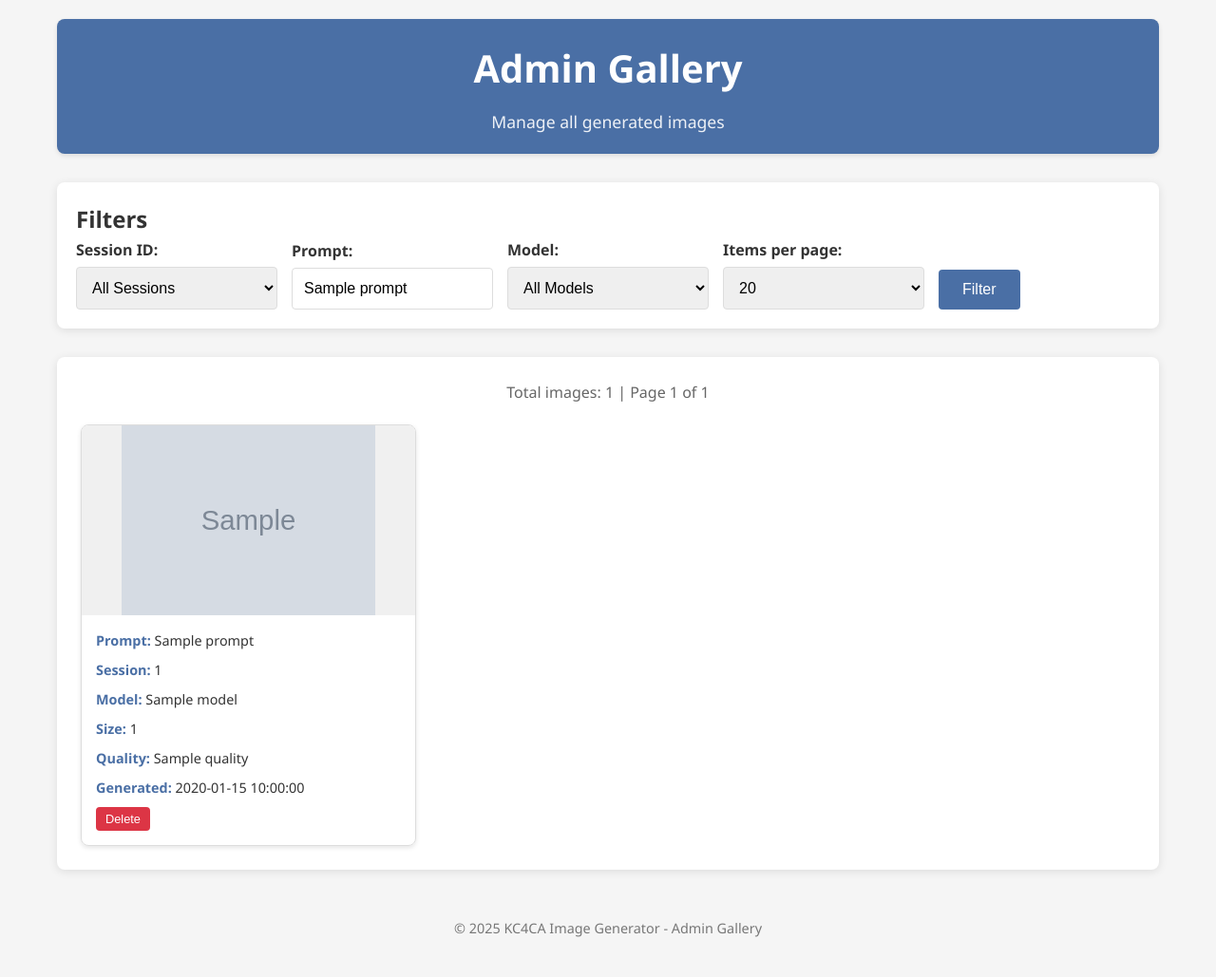
After one commit to GokhanOfficial/OpenAI-API-Image-Generation-WebUI, a Flask app: template templates/admin_gallery.html in a window 1280 px wide. The commit adds this page. Shown: the whole page at 95% size. Run offline with Flask 3, Linux system fonts and the light colour scheme; the template is opened without the code that fills it: most values are stand-ins (such as "Sample title", 1, 10 or a date in 2020); grey boxes marked "Sample" are stand-in pictures; parts of the project's set-up code (start-up, migrations or seed data) failed here and were passed over.

Commit message:
Added admin panel Added docker implementation

```diff
--- a/app.py
+++ b/app.py
@@ -8,6 +8,9 @@ from datetime import datetime
 from dotenv import load_dotenv
 from flask import Flask, render_template, request, jsonify, send_file, session
 from flask_session import Session
+from PIL import Image
+import io
+from admin_panel import admin_bp
 
 # Load environment variables
 load_dotenv()
@@ -20,6 +23,8 @@ app.config['SECRET_KEY'] = os.getenv('SECRET_KEY')
 app.config['SESSION_TYPE'] = os.getenv('SESSION_TYPE')
 app.config['SESSION_FILE_DIR'] = os.getenv('SESSION_FILE_DIR')
 app.config['PERMANENT_SESSION_LIFETIME'] = 86400  # 24 hours
+app.config['ADMIN_PASSWORD'] = os.getenv('ADMIN_PASSWORD')
+app.config['DATABASE_PATH'] = os.getenv('DATABASE_PATH')
 
 # Initialize Flask-Session
 Session(app)
@@ -27,6 +32,9 @@ Session(app)
 # Database path
 DATABASE_PATH = os.getenv('DATABASE_PATH')
 SESSION_FILE_DIR = os.getenv('SESSION_FILE_DIR')
+
+# Register the admin blueprint
+app.register_blueprint(admin_bp)
 
 # Create necessary directories
 os.makedirs(SESSION_FILE_DIR, exist_ok=True)
@@ -63,7 +71,7 @@ def init_db():
     conn.commit()
     conn.close()
 
-def save_image_to_server(image_data, format, filename_prefix):
+def save_image_to_server(image_data, format, filename_prefix, model_name=None):
     """
     Save image data to the server.
 
@@ -71,12 +79,26 @@ def save_image_to_server(image_data, format, filename_prefix):
         image_data: Image data (URL, data URL, or base64)
         format: Format of the image data ('url' or 'b64_json')
         filename_prefix: Prefix for the filename
+        model_name: Name of the model used to generate the image
 
     Returns:
         str: Relative path to the saved image
     """
-    filename = f"{filename_prefix}_{uuid.uuid4().hex}.png"
+    # Include model name in filename if provided
+    if model_name:
+        # Sanitize model name to remove special characters
+        sanitized_model_name = "".join(c for c in model_name if c.isalnum() or c in (' ', '-', '_')).rstrip()
+        filename = f"{filename_prefix}_{sanitized_model_name}_{uuid.uuid4().hex}.png"
+    else:
+        filename = f"{filename_prefix}_{uuid.uuid4().hex}.png"
+
     filepath = os.path.join('static/generated_images', filename)
+
+    # Create thumbnails directory if it doesn't exist
+    thumbnails_dir = os.path.join('static', 'thumbnails')
+    os.makedirs(thumbnails_dir, exist_ok=True)
+    thumbnail_filename = f"thumb_{filename}"
+    thumbnail_filepath = os.path.join(thumbnails_dir, thumbnail_filename)
 
     if format == 'url':
         # Handle different types of URLs
@@ -86,22 +108,57 @@ def save_image_to_server(image_data, format, filename_prefix):
             image_bytes = base64.b64decode(encoded)
             with open(filepath, 'wb') as f:
                 f.write(image_bytes)
+            # Generate thumbnail from saved image
+            generate_thumbnail(filepath, thumbnail_filepath)
         else:
             # Handle regular URL
             response = requests.get(image_data)
             with open(filepath, 'wb') as f:
                 f.write(response.content)
+            # Generate thumbnail from saved image
+            generate_thumbnail(filepath, thumbnail_filepath)
     elif format == 'b64_json':
         # Handle base64 data
         if image_data:
             image_bytes = base64.b64decode(image_data)
             with open(filepath, 'wb') as f:
                 f.write(image_bytes)
+            # Generate thumbnail from saved image
+            generate_thumbnail(filepath, thumbnail_filepath)
         else:
             # If b64_json is None, we can't save the image
             raise ValueError("Base64 data is None")
 
     return f"/static/generated_images/{filename}"
+
+def generate_thumbnail(image_path, thumbnail_path, size=(200, 200)):
+    """
+    Generate a thumbnail for the given image.
+
+    Args:
+        image_path: Path to the original image
+        thumbnail_path: Path where the thumbnail should be saved
+        size: Tuple of (width, height) for the thumbnail
+    """
+    try:
+        with Image.open(image_path) as img:
+            # Convert to RGB if necessary (for PNG files with transparency)
+            if img.mode in ('RGBA', 'LA', 'P'):
+                img = img.convert('RGB')
+
+            # Create thumbnail
+            img.thumbnail(size, Image.Resampling.LANCZOS)
+
+            # Save thumbnail
+            img.save(thumbnail_path, 'JPEG', quality=80)
+    except Exception as e:
+        print(f"Error generating thumbnail: {e}")
+        # If thumbnail generation fails, copy the original image
+        try:
+            from shutil import copy2
+            copy2(image_path, thumbnail_path)
+        except Exception as copy_error:
+            print(f"Error copying image as thumbnail: {copy_error}")
 
 # Initialize the database when the app starts
 init_db()
@@ -219,7 +276,8 @@ def generate_image():
                     image_path = save_image_to_server(
                         image_data,
                         image_format,
-                        'generated_image'
+                        'generated_image',
+                        model
                     )
 
                     # Save metadata to database
@@ -362,43 +420,6 @@ def import_session():
     except Exception as e:
         return jsonify({'error': str(e)}), 500
 
-@app.route('/admin')
-def admin():
-    """Admin panel to view and manage images."""
-    # Simple password protection (in a real app, you'd want proper authentication)
-    admin_password = os.getenv('ADMIN_PASSWORD')
-    provided_password = request.args.get('password')
-
-    if not provided_password or provided_password != admin_password:
-        return jsonify({'error': 'Unauthorized access'}), 401
-
-    # Get all images from database
-    conn = sqlite3.connect(DATABASE_PATH)
-    cursor = conn.cursor()
-    cursor.execute('''
-        SELECT id, session_id, prompt, model, size, quality, image_path, timestamp
-        FROM images
-        ORDER BY timestamp DESC
-    ''')
-
-    images = cursor.fetchall()
-    conn.close()
-
-    # Convert to list of dictionaries
-    image_data = []
-    for img in images:
-        image_data.append({
-            'id': img[0],
-            'session_id': img[1],
-            'prompt': img[2],
-            'model': img[3],
-            'size': img[4],
-            'quality': img[5],
-            'image_path': img[6],
-            'timestamp': img[7]
-        })
-
-    return jsonify({'images': image_data})
 
 if __name__ == '__main__':
     init_db()
--- a/requirements.txt
+++ b/requirements.txt
@@ -2,3 +2,4 @@ Flask==2.3.2
 python-dotenv==1.0.0
 requests==2.31.0
 Flask-Session==0.5.0
+Pillow==10.0.0
--- a/static/css/style.css
+++ b/static/css/style.css
@@ -192,11 +192,26 @@ button:hover {
     transform: translateY(-5px);
 }
 
-.image-card img {
+.thumbnail-container {
     width: 100%;
-    height: 250px;
-    object-fit: cover;
-    display: block;
+    height: 200px;
+    overflow: hidden;
+    display: flex;
+    align-items: center;
+    justify-content: center;
+    background-color: #f0f0f0;
+}
+
+.thumbnail {
+    max-width: 100%;
+    max-height: 100%;
+    object-fit: contain;
+    cursor: pointer;
+    transition: transform 0.2s;
+}
+
+.thumbnail:hover {
+    transform: scale(1.05);
 }
 
 .image-info {
--- /dev/null
+++ b/templates/admin_gallery.html
@@ -0,0 +1,276 @@
+<!DOCTYPE html>
+<html lang="en">
+<head>
+    <meta charset="UTF-8">
+    <meta name="viewport" content="width=device-width, initial-scale=1.0">
+    <title>Admin Gallery - KC4CA Image Generator</title>
+    <link rel="stylesheet" href="{{ url_for('static', filename='css/style.css') }}">
+    <link rel="stylesheet" href="{{ url_for('static', filename='css/modal.css') }}">
+    <style>
+        .filter-section {
+            background-color: white;
+            padding: 20px;
+            border-radius: 8px;
+            box-shadow: 0 2px 10px rgba(0,0,0,0.1);
+            margin-bottom: 30px;
+        }
+
+        .filter-form {
+            display: flex;
+            flex-wrap: wrap;
+            gap: 15px;
+            align-items: end;
+        }
+
+        .filter-group {
+            flex: 1;
+            min-width: 200px;
+        }
+
+        .pagination {
+            display: flex;
+            justify-content: center;
+            margin: 30px 0;
+            gap: 10px;
+        }
+
+        .pagination a {
+            padding: 8px 12px;
+            background-color: #4a6fa5;
+            color: white;
+            text-decoration: none;
+            border-radius: 4px;
+        }
+
+        .pagination a:hover {
+            background-color: #3a5a80;
+        }
+
+        .pagination .current {
+            background-color: #3a5a80;
+            font-weight: bold;
+        }
+
+        .image-stats {
+            text-align: center;
+            margin-bottom: 20px;
+            color: #666;
+        }
+
+        .delete-btn {
+            background-color: #dc3545;
+            color: white;
+            border: none;
+            padding: 5px 10px;
+            border-radius: 4px;
+            cursor: pointer;
+            font-size: 0.8rem;
+        }
+
+        .delete-btn:hover {
+            background-color: #c82333;
+        }
+    </style>
+</head>
+<body>
+    <div class="container">
+        <header>
+            <h1>Admin Gallery</h1>
+            <p>Manage all generated images</p>
+        </header>
+
+        <main>
+            <section class="filter-section">
+                <h2>Filters</h2>
+                <form class="filter-form" method="GET">
+                    <!-- Preserve password parameter -->
+                    <input type="hidden" name="password" value="{{ request.args.get('password') }}">
+
+                    <div class="filter-group">
+                        <label for="session_id">Session ID:</label>
+                        <select id="session_id" name="session_id">
+                            <option value="">All Sessions</option>
+                            {% for sid in session_id_list %}
+                                <option value="{{ sid }}" {% if session_id == sid %}selected{% endif %}>{{ sid[:8] }}...</option>
+                            {% endfor %}
+                        </select>
+                    </div>
+
+                    <div class="filter-group">
+                        <label for="prompt">Prompt:</label>
+                        <input type="text" id="prompt" name="prompt" value="{{ prompt }}" placeholder="Filter by prompt">
+                    </div>
+
+                    <div class="filter-group">
+                        <label for="model">Model:</label>
+                        <select id="model" name="model">
+                            <option value="">All Models</option>
+                            {% for m in model_list %}
+                                <option value="{{ m }}" {% if model == m %}selected{% endif %}>{{ m }}</option>
+                            {% endfor %}
+                        </select>
+                    </div>
+
+                    <div class="filter-group">
+                        <label for="per_page">Items per page:</label>
+                        <select id="per_page" name="per_page">
+                            <option value="20" {% if request.args.get('per_page', 20) == 20 %}selected{% endif %}>20</option>
+                            <option value="50" {% if request.args.get('per_page') == 50 %}selected{% endif %}>50</option>
+                            <option value="100" {% if request.args.get('per_page') == 100 %}selected{% endif %}>100</option>
+                        </select>
+                    </div>
+
+                    <div class="filter-group">
+                        <button type="submit">Filter</button>
+                    </div>
+                </form>
+            </section>
+
+            <section class="images-section">
+                <div class="image-stats">
+                    <p>Total images: {{ total_count }} | Page {{ current_page }} of {{ total_pages }}</p>
+                </div>
+
+                <div class="images-container">
+                    {% if images %}
+                        {% for image in images %}
+                        <div class="image-card">
+                            <div class="thumbnail-container">
+                                <img src="{{ image.thumbnail_path }}" alt="{{ image.prompt }}" class="thumbnail" data-fullsize="{{ image.image_path }}">
+                            </div>
+                            <div class="image-info">
+                                <p><strong>Prompt:</strong> {{ image.prompt[:50] }}{% if image.prompt|length > 50 %}...{% endif %}</p>
+                                <p><strong>Session:</strong> {{ image.session_id[:8] }}</p>
+                                <p><strong>Model:</strong> {{ image.model }}</p>
+                                <p><strong>Size:</strong> {{ image.size }}</p>
+                                <p><strong>Quality:</strong> {{ image.quality }}</p>
+                                <p><strong>Generated:</strong> {{ image.timestamp }}</p>
+                                <button class="delete-btn" data-image-id="{{ image.id }}">Delete</button>
+                            </div>
+                        </div>
+                        {% endfor %}
+                    {% else %}
+                        <p>No images found.</p>
+                    {% endif %}
+                </div>
+
+                {% if total_pages > 1 %}
+                <div class="pagination">
+                    {% if current_page > 1 %}
+                        <a href="?page=1&session_id={{ session_id }}&prompt={{ prompt }}&model={{ model }}&per_page={{ request.args.get('per_page', 20) }}&password={{ request.args.get('password') }}">&laquo; First</a>
+                        <a href="?page={{ current_page - 1 }}&session_id={{ session_id }}&prompt={{ prompt }}&model={{ model }}&per_page={{ request.args.get('per_page', 20) }}&password={{ request.args.get('password') }}">Previous</a>
+                    {% endif %}
+
+                    {% for i in range(1, total_pages + 1) %}
+                        {% if i == current_page %}
+                            <span class="current">{{ i }}</span>
+                        {% elif i >= current_page - 2 and i <= current_page + 2 %}
+                            <a href="?page={{ i }}&session_id={{ session_id }}&prompt={{ prompt }}&model={{ model }}&per_page={{ request.args.get('per_page', 20) }}&password={{ request.args.get('password') }}">{{ i }}</a>
+                        {% endif %}
+                    {% endfor %}
+
+                    {% if current_page < total_pages %}
+                        <a href="?page={{ current_page + 1 }}&session_id={{ session_id }}&prompt={{ prompt }}&model={{ model }}&per_page={{ request.args.get('per_page', 20) }}&password={{ request.args.get('password') }}">Next</a>
+                        <a href="?page={{ total_pages }}&session_id={{ session_id }}&prompt={{ prompt }}&model={{ model }}&per_page={{ request.args.get('per_page', 20) }}&password={{ request.args.get('password') }}">Last &raquo;</a>
+                    {% endif %}
+                </div>
+                {% endif %}
+            </section>
+        </main>
+
+        <footer>
+            <p>&copy; 2025 KC4CA Image Generator - Admin Gallery</p>
+        </footer>
+    </div>
+
+    <script>
+        document.addEventListener('DOMContentLoaded', function() {
+            // Add click event listeners to thumbnails
+            const thumbnails = document.querySelectorAll('.thumbnail');
+            thumbnails.forEach(thumbnail => {
+                thumbnail.addEventListener('click', function() {
+                    const fullSizeUrl = this.getAttribute('data-fullsize');
+                    showFullSizeImage(fullSizeUrl);
+                });
+            });
+
+            // Add click event listeners to delete buttons
+            const deleteButtons = document.querySelectorAll('.delete-btn');
+            deleteButtons.forEach(button => {
+                button.addEventListener('click', function() {
+                    const imageId = this.getAttribute('data-image-id');
+                    if (confirm('Are you sure you want to delete this image?')) {
+                        deleteImage(imageId);
+                    }
+                });
+            });
+
+            // Function to show full-size image in a modal
+            function showFullSizeImage(imageUrl) {
+                // Create modal elements
+                const modal = document.createElement('div');
+                modal.className = 'modal';
+                modal.innerHTML = `
+                    <div class="modal-content">
+                        <span class="close">&times;</span>
+                        <img src="${imageUrl}" alt="Full size image" class="full-size-image">
+                        <div class="modal-actions">
+                            <button id="download-btn">Download Image</button>
+                        </div>
+                    </div>
+                `;
+
+                // Add modal to document
+                document.body.appendChild(modal);
+
+                // Add event listeners
+                const closeBtn = modal.querySelector('.close');
+                const downloadBtn = modal.querySelector('#download-btn');
+
+                closeBtn.addEventListener('click', () => {
+                    document.body.removeChild(modal);
+                });
+
+                downloadBtn.addEventListener('click', () => {
+                    const link = document.createElement('a');
+                    link.href = imageUrl;
+                    link.download = imageUrl.split('/').pop();
+                    link.click();
+                });
+
+                // Close modal when clicking outside the content
+                modal.addEventListener('click', (e) => {
+                    if (e.target === modal) {
+                        document.body.removeChild(modal);
+                    }
+                });
+            }
+
+            // Function to delete an image
+            function deleteImage(imageId) {
+                // Get the password from the URL parameters
+                const urlParams = new URLSearchParams(window.location.search);
+                const password = urlParams.get('password');
+
+                fetch(`/admin/delete_image/${imageId}?password=${password}`, {
+                    method: 'POST'
+                })
+                .then(response => response.json())
+                .then(data => {
+                    if (data.success) {
+                        alert('Image deleted successfully');
+                        // Reload the page to show updated gallery
+                        location.reload();
+                    } else {
+                        alert('Error deleting image: ' + data.message);
+                    }
+                })
+                .catch(error => {
+                    console.error('Error:', error);
+                    alert('An error occurred while deleting the image');
+                });
+            }
+        });
+    </script>
+</body>
+</html>
```
Also changed, not shown: admin_panel.py (added, +178 -0 lines), docker-compose.yml (added, +15 -0 lines), static/css/modal.css (added, +78 -0 lines), static/js/main.js (+64 -1 lines), templates/index.html (+9 -3 lines), README.md, 3 other files.
